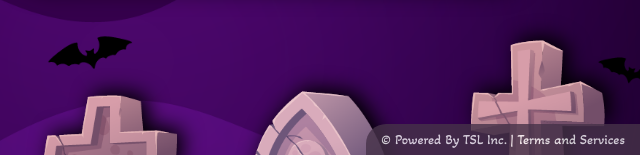
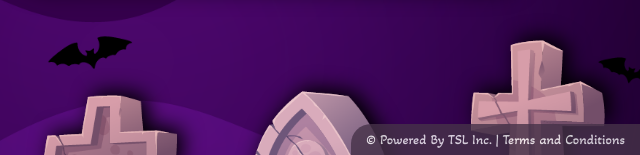
Before and after one commit to CyberAngel33/TSL-Pantheon, a website: page index.html in a window 1280 px wide. Shown: the part 645-800 px from the top of the page, 640-1280 px from the left. Drawn offline with nearby package versions, Linux system fonts and the light colour scheme.

Commit message:
Conditions

```diff
--- a/index.html
+++ b/index.html
@@ -967,7 +967,7 @@
     </section>
   </main>
   <footer>
-    <p class="text-white text">&copy; Powered By TSL Inc. | Terms and Services</p>
+    <p class="text-white text">&copy; Powered By TSL Inc. | Terms and Conditions</p>
   </footer>
   <!-- <script src="https://www.google.com/recaptcha/api.js"></script> -->
   <script src="https://kit.fontawesome.com/c42cee91f2.js" crossorigin="anonymous"></script>
```
